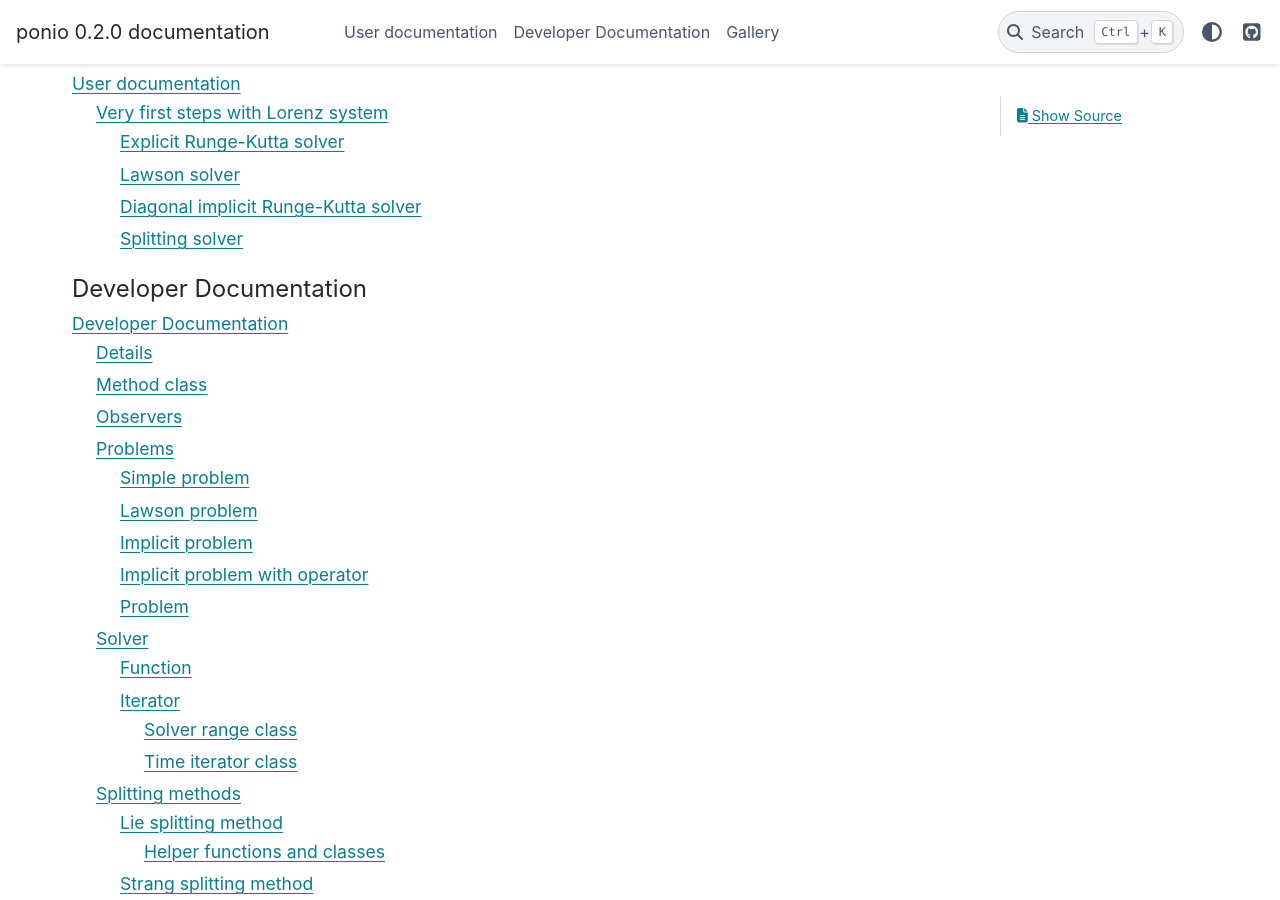
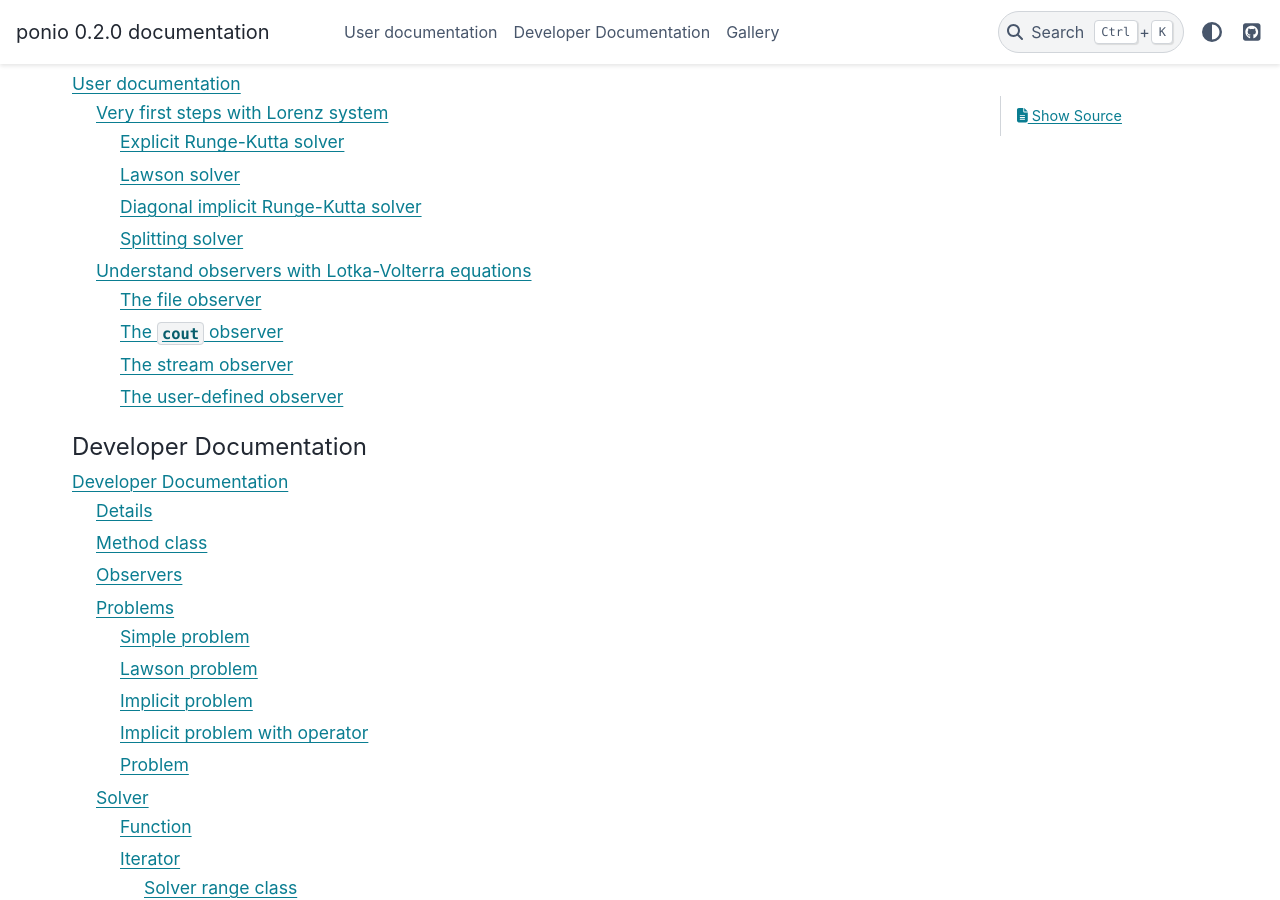
Before and after one commit to hpc-maths/ponio, a Sphinx documentation site: the page built from ponio/doc/source/index.rst, in a window 1280 px wide and 900 px high, scrolled down 618 px. Built offline with Sphinx 7.4.7 and the PyData theme 0.15.4, drawn with Linux system fonts in a browser that asks for light colours; pages that are not in the unit, such as notebooks, are missing from menus; some of the changed lines change nothing that is shown.

Commit message:
add lotka volterra doc (for observers)

```diff
--- /dev/null
+++ b/ponio/doc/source/user/lotka_volterra.rst
@@ -0,0 +1,142 @@
+Understand observers with Lotka-Volterra equations
+==================================================
+
+In this example, we present what can we do with :doc:`observers <../api/observer>` in ponio, with Lotka-Voletrra equations. The equations are the following
+
+.. math::
+
+  \begin{cases}
+    \frac{\mathrm{d}x}{\mathrm{d}t} = \alpha x - \beta xy\\
+    \frac{\mathrm{d}y}{\mathrm{d}t} = \delta xy - \gamma y\\
+  \end{cases}
+
+with :math:`\alpha = \frac{2}{3}`, :math:`\beta = \frac{4}{3}` and :math:`\delta = \gamma = 1`. Initial condition :math:`(x, y)(t=0) = (x_0, x_0)`, and we will take multiple values of :math:`x_0`.
+
+We write the problem like
+
+.. literalinclude:: ../_static/cpp/lotka_volterra_fobs.cpp
+  :language: cpp
+  :lines: 19-31
+  :lineno-start: 19
+  :linenos:
+
+And launch the simulation between :math:`0` and :math:`15` with the time step :math:`\Delta t = 0.1`
+
+.. literalinclude:: ../_static/cpp/lotka_volterra_fobs.cpp
+  :language: cpp
+  :lines: 36-41
+  :lineno-start: 36
+  :linenos:
+
+
+The next sections specify how to define the observer :code:`obs`, to write into a file, in standard output, a stream, or a user-defined observer. The observer is called at each iteration in time and take the current time :math:`t^n`, the current state :math:`u^n` and the current time step :math:`\Delta t^n`.
+
+
+The file observer
+-----------------
+
+In this example we export data into a file with :cpp:class:`observer::file_observer` class. The ponio library provides this output for simple types and containers (thanks concepts). The output is formate as following
+
+.. code-block:: text
+
+  0 1 1  0.1
+  0.1 0.935643088500222 0.9967482825344086  0.1
+  0.2 0.8761711657044153 0.9873721234208231  0.1
+  0.3 0.8218115746656955 0.9725321355277284  0.1
+  0.4 0.772601128774527 0.9529677908342663  0.1
+  ...
+
+First column is the current time, the last one is the current time step, and between we get the multiple values of current state. Other observers provide by ponio have the same format.
+
+The :cpp:class:`observer::file_observer` class can be build with a `std::string <https://en.cppreference.com/w/cpp/string/basic_string>`_ or a `std::filesystem::path <https://en.cppreference.com/w/cpp/filesystem/path>`_. The constructor makes necessary directory if needed.
+
+.. literalinclude:: ../_static/cpp/lotka_volterra_fobs.cpp
+  :language: cpp
+  :lines: 33-34
+  :lineno-start: 33
+  :linenos:
+
+.. note::
+
+  Data are not flushed into the output file, you have to wait the flush of the buffer.
+
+The full example can be found in :download:`lotka_volterra_fobs.cpp <../_static/cpp/lotka_volterra_fobs.cpp>`.
+
+
+
+The :code:`cout` observer
+-------------------------
+
+In this example we export data into the standard output with :cpp:class:`observer::cout_observer` class.
+
+.. literalinclude:: ../_static/cpp/lotka_volterra_cobs.cpp
+  :language: cpp
+  :lines: 31
+  :lineno-start: 31
+  :linenos:
+
+.. note::
+
+  Data are not flushed into the standard output, you have to wait the flush of the buffer.
+
+The full example can be found in :download:`lotka_volterra_cobs.cpp <../_static/cpp/lotka_volterra_cobs.cpp>`.
+
+
+
+The stream observer
+-------------------
+
+In this example we export data into the standard output with :cpp:class:`observer::stream_observer` class. This observer is the more generally one and can be plug with any other type of stream, for example a `std::stringstream <https://en.cppreference.com/w/cpp/io/basic_stringstream>`_. The :cpp:class:`observer::file_observer` is a specialization with a `std::ofstream <https://en.cppreference.com/w/cpp/io/basic_ofstream>`_ and :cpp:class:`observer::cout_observer` with `std::cout <https://en.cppreference.com/w/cpp/io/cout>`_.
+
+
+.. literalinclude:: ../_static/cpp/lotka_volterra_sobs.cpp
+  :language: cpp
+  :lines: 33-34
+  :lineno-start: 33
+  :linenos:
+
+Next we get all informations into the observer or our buffer.
+
+.. literalinclude:: ../_static/cpp/lotka_volterra_sobs.cpp
+  :language: cpp
+  :lines: 43
+  :lineno-start: 43
+  :linenos:
+
+
+The full example can be found in :download:`lotka_volterra_sobs.cpp <../_static/cpp/lotka_volterra_sobs.cpp>`.
+
+
+
+The user-defined observer
+-------------------------
+
+An observer is a invocable object (function, functor, lambda) with the following signature
+
+.. code-block:: cpp
+
+  void operator() ( value_t current_time, state_t & current_state, value_t current_time_step );
+
+In our case, :code:`value_t` is :code:`double` and :code:`state_t` is :code:`std::valarray<double>`. We propose to export also the invariant of Lotka-Voletrra equations given by
+
+.. math::
+
+  V = \delta x - \ln(x) + \beta y - \alpha \ln(y)
+
+We implement the observer into a class
+
+.. literalinclude:: ../_static/cpp/lotka_volterra_uobs.cpp
+  :language: cpp
+  :lines: 13-50
+  :lineno-start: 13
+  :linenos:
+
+Now we just have to build an instance of this class
+
+.. literalinclude:: ../_static/cpp/lotka_volterra_uobs.cpp
+  :language: cpp
+  :lines: 71
+  :lineno-start: 71
+  :linenos:
+
+The full example can be found in :download:`lotka_volterra_uobs.cpp <../_static/cpp/lotka_volterra_uobs.cpp>`.
--- a/ponio/doc/source/user/user.rst
+++ b/ponio/doc/source/user/user.rst
@@ -7,3 +7,4 @@
    :caption: User Documentation
 
    lorenz
+   lotka_volterra
```
Also changed, not shown: 4 other files.
